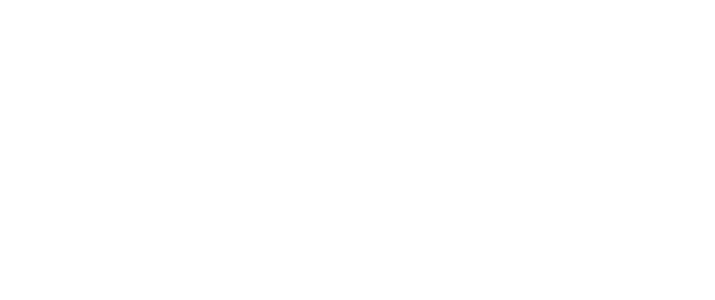
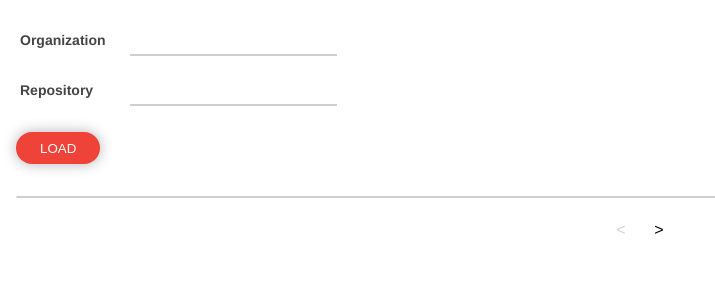
Before and after one commit to tomasznguyen/github-issue-explorer, a React (Create React App) app: page / in a window 1280 px wide. Shown: the top 300 px of the page, without its empty margins (0-715 px from the left). Built offline with nearby package versions, Linux system fonts and the light colour scheme.

Commit message:
Add global theme

```diff
--- a/src/components/App.tsx
+++ b/src/components/App.tsx
@@ -1,7 +1,37 @@
 import React from "react";
+import { useSelector } from "react-redux";
+import usePagination from "../hooks/usePagination";
+import { fetchIssues, selectIssues } from "../redux/issuesSlice";
+import { useAppDispatch } from "../redux/store";
+import GlobalStyle from "../theme/GlobalStyle";
+import IssueForm from "./IssueForm";
+import IssueList from "./IssueList";
+import Pagination from "./Pagination";
 
-function App() {
-  return <div></div>;
-}
+export const App: React.FC = () => {
+  const dispatch = useAppDispatch();
+  const issues = useSelector(selectIssues);
+  const { currentPage, pageItems, pageCount, setCurrentPage } = usePagination(
+    issues,
+    10
+  );
+
+  const handleSubmit = async (organization: string, repository: string) => {
+    dispatch(fetchIssues({ organization, repository }));
+  };
+
+  return (
+    <>
+      <GlobalStyle />
+      <IssueForm onSubmit={handleSubmit} />
+      <IssueList issues={pageItems} />
+      <Pagination
+        page={currentPage}
+        pages={pageCount}
+        onPageChange={setCurrentPage}
+      />
+    </>
+  );
+};
 
 export default App;
--- /dev/null
+++ b/src/theme/GlobalStyle.ts
@@ -0,0 +1,11 @@
+import { createGlobalStyle } from "styled-components";
+
+const GlobalStyle = createGlobalStyle`
+  body {
+    margin: 0;
+    padding: 0;
+    font-family: Open-Sans, Helvetica, Sans-Serif;
+  }
+`;
+
+export default GlobalStyle;
```
